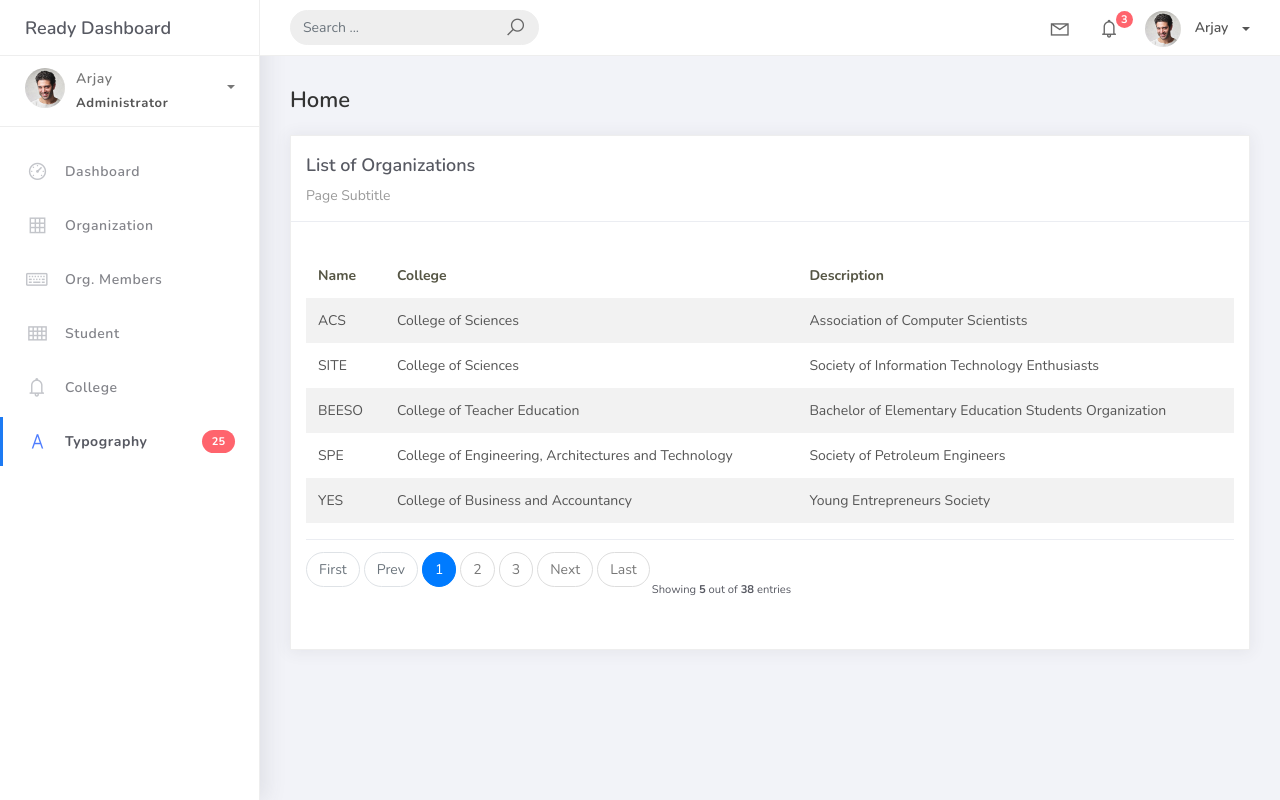
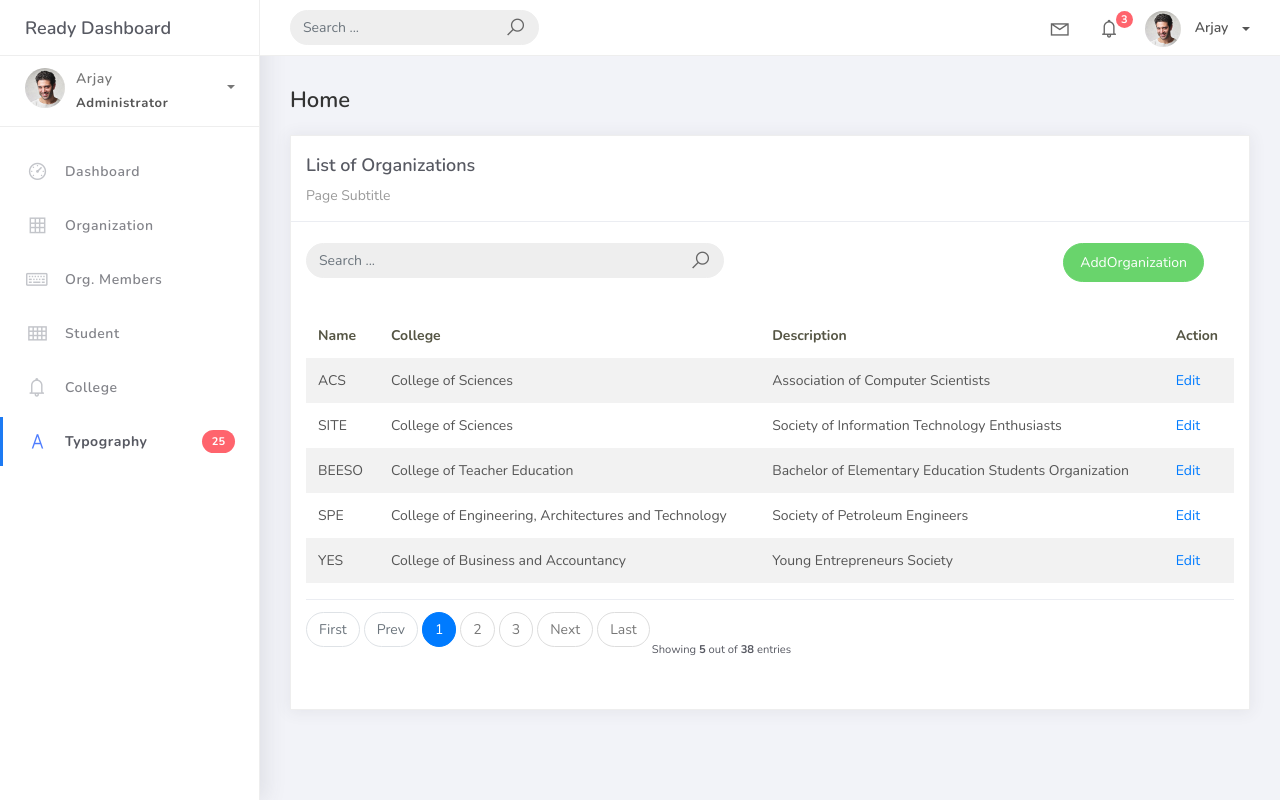
Before and after one commit to Arjay1412/PSUSphere, a Django app: page /organization_list in a window 1280 px wide. Run offline with Django 5.2, Linux system fonts and the light colour scheme; data comes from the database, SQL or seed files in the repository; some libraries are stand-ins or nearby versions.

Commit message:
added CreateView and UpdateView

```diff
--- a/projectsite/projectsite/urls.py
+++ b/projectsite/projectsite/urls.py
@@ -16,11 +16,13 @@ Including another URLconf
 """
 from django.contrib import admin
 from django.urls import path
-from studentorg.views import HomePageView, Organizationlist
+from studentorg.views import HomePageView,Organizationlist,OrganizationCreateView,OrganizationUpdateView
 from studentorg import views
 
 urlpatterns = [
     path('admin/', admin.site.urls),
     path('', views.HomePageView.as_view(), name='home'),
-    path('organization_list', Organizationlist.as_view(), name='organization-list')
+    path('organization_list', Organizationlist.as_view(), name='organization-list'),
+    path('organization_list/add', OrganizationCreateView.as_view(), name='organization-add'),
+    path('organization_list/add', OrganizationUpdateView.as_view(), name='organization-update')
 ]
--- a/projectsite/studentorg/views.py
+++ b/projectsite/studentorg/views.py
@@ -1,6 +1,9 @@
 from django.shortcuts import render
 from django.views.generic.list import ListView
+from django.views.generic.edit import CreateView, UpdateView
 from studentorg.models import Organization
+from studentorg.forms import OrganizationForm
+from django.urls import reverse_lazy
 
 # Create your views here.
 
@@ -14,3 +17,15 @@ class Organizationlist(ListView):
     content_object_name = 'organization'
     template_name = 'org_list.html'
     paginate_by = 5
+
+class OrganizationCreateView(CreateView):
+    model = Organization
+    form_class = OrganizationForm
+    template_name = 'org_add.html'
+    success_url = reverse_lazy('organization-list')
+
+class OrganizationUpdateView(UpdateView):
+    model = Organization
+    form_class = OrganizationForm
+    template_name = 'org_edit.html'
+    success_url = reverse_lazy('organization-list')
--- a/projectsite/templates/org_list.html
+++ b/projectsite/templates/org_list.html
@@ -9,6 +9,26 @@
                         <div class="card-title">List of Organizations</div>
                         <div class="card-category">Page Subtitle</div>
                     </div>
+                    <br />
+                    <div class="col-md-12 row">
+                        <div class="col-md-6">
+                            <form class="navbar-left navbar-form nav-search mr-md-3" action="">
+                                <div class="input-group">
+                                    <input type="text" placeholder="Search ..." class="form-control" />
+                                    <div class="input-group-append">
+                                        <span class="input-group-text">
+                                            <i class="la la-search search-icon"></i>
+                                        </span>
+                                    </div>
+                                </div>
+                            </form>
+                        </div>
+                        <div class="col-md-6">
+                            <div class="pull-right">
+                                <a href="{% url 'organization-add' %}" class="btn btn-success btn-rounded">AddOrganization</a>
+                            </div>
+                        </div>
+                    </div>
                     <div class="card-body">
                         <table class="table table-striped mt-3">
                             <thead>
@@ -16,6 +36,7 @@
                                     <th scope="col">Name</th>
                                     <th scope="col">College</th>
                                     <th scope="col">Description</th>
+                                    <th scope="col">Action</th>
                                 </tr>
                             </thead>
                             <tbody>
@@ -24,6 +45,13 @@
                                     <td>{{ object.name }}</td>
                                     <td>{{ object.college }}</td>
                                     <td>{{ object.description }}</td>
+                                    <td><a href="organization_list/{{ object.id }}">Edit</a></td>
+                                </tr>
+                                {% empty %}
+                                <tr>
+                                    <td colspan="4" style="text-align: center">
+                                        <p class="text-sm font-weight-bold mb-0">No Records Found</p>
+                                    </td>
                                 </tr>
                                 {% endfor %}
                             </tbody>
```
Also changed, not shown: projectsite/studentorg/forms.py (added, +8 -0 lines), projectsite/templates/org_add.html (added, +29 -0 lines), projectsite/templates/org_edit.html (added, +29 -0 lines).
